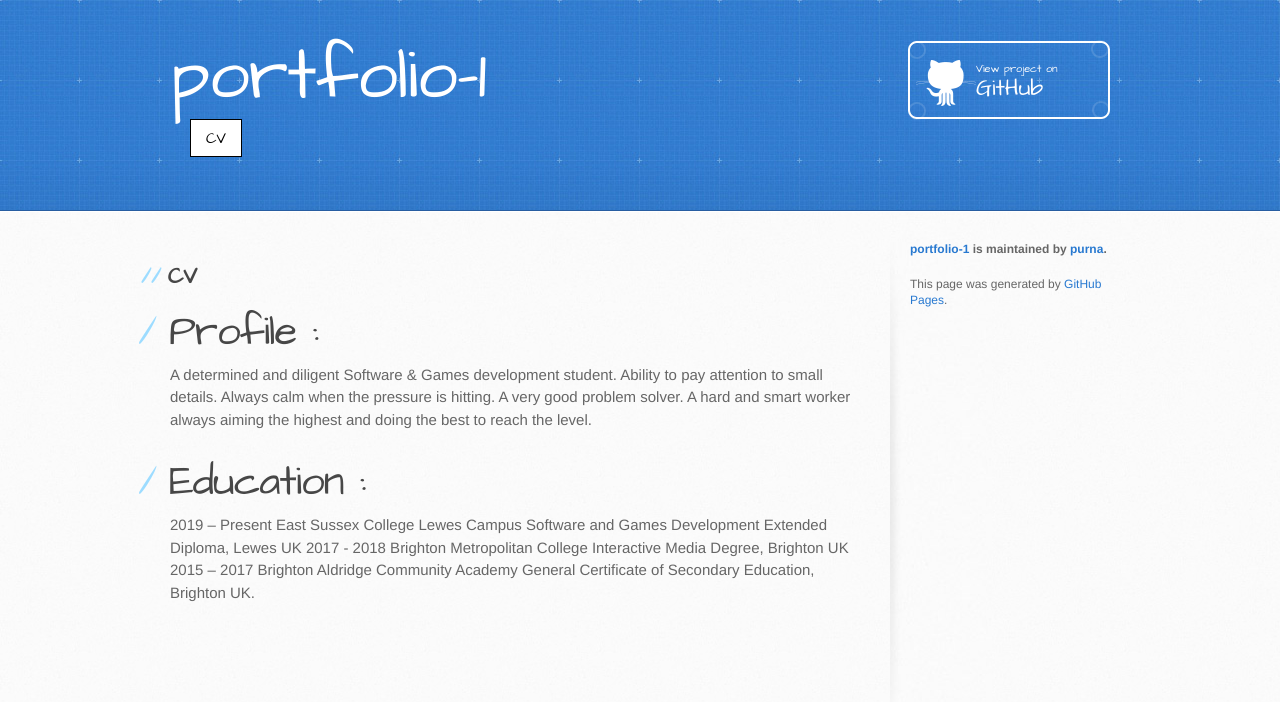
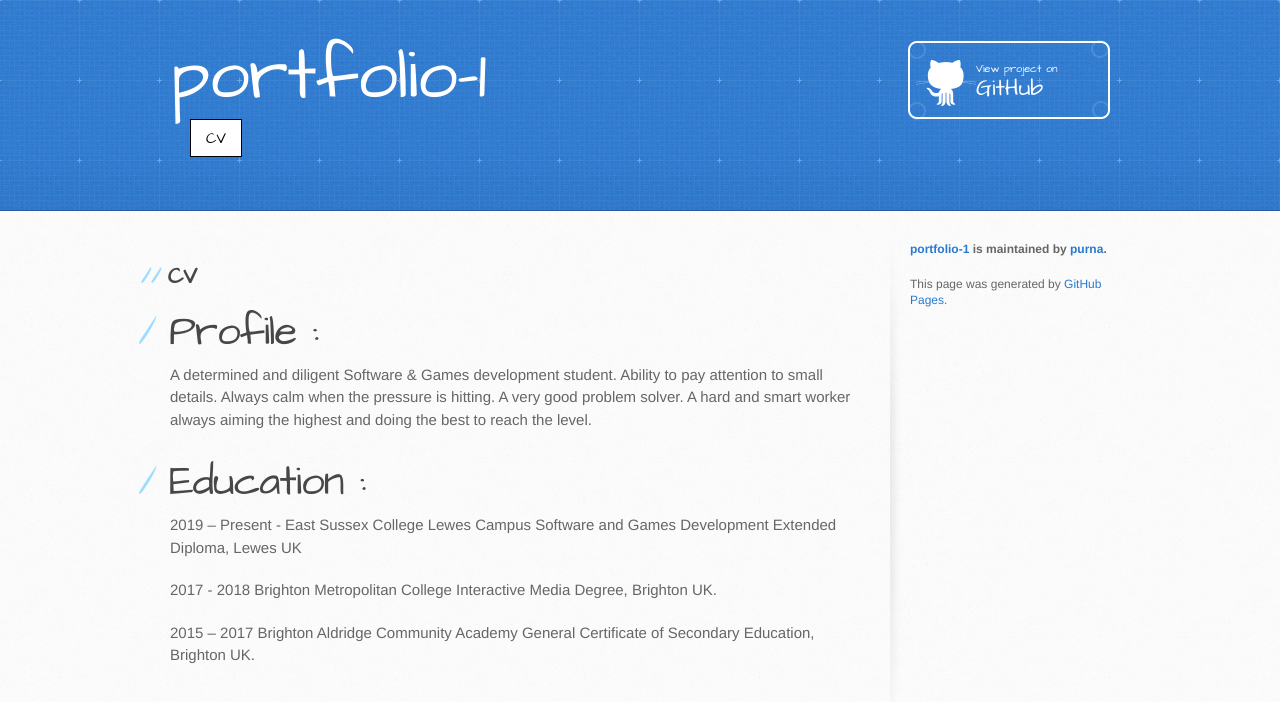
Before and after one commit to purna/portfolio-1, a Jekyll site: the page built from cv.md, in a window 1280 px wide. Shown: the top 702 px of the page. Built offline with Jekyll 4.4.1, drawn with Linux system fonts in a browser that asks for light colours; the repository's description, which GitHub fills in, is left out; our own code applies the rules of GitHub Pages for plain Markdown files.

Commit message:
Update cv.md

```diff
--- a/cv.md
+++ b/cv.md
@@ -9,9 +9,8 @@ A determined and diligent Software & Games development student. Ability to pay a
 
 # Education :
 
-2019 – Present	East Sussex College Lewes Campus
-			Software and Games Development Extended Diploma, Lewes UK
-2017 - 2018 			Brighton Metropolitan College
-			Interactive Media Degree, Brighton UK
-2015 – 2017			Brighton Aldridge Community Academy
-			General Certificate of Secondary Education, Brighton UK.
+2019 – Present - East Sussex College Lewes Campus Software and Games Development Extended Diploma, Lewes UK
+
+2017 - 2018 Brighton Metropolitan College Interactive Media Degree, Brighton UK.
+
+2015 – 2017 Brighton Aldridge Community Academy General Certificate of Secondary Education, Brighton UK.
```
